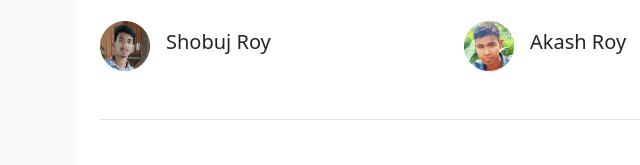
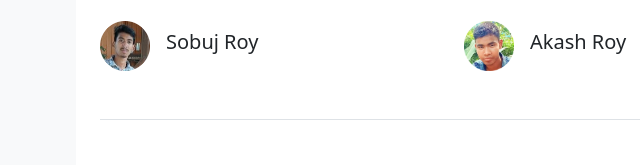
Before and after one commit to shuvornoy/leader-board-bootstrap, a plain HTML site: page index.html in a window 1280 px wide. Shown: the part 261-426 px from the top of the page, 6-646 px from the left. Drawn offline with nearby package versions, Linux system fonts and the light colour scheme.

Commit message:
name chang

```diff
--- a/index.html
+++ b/index.html
@@ -69,7 +69,7 @@
 
                     <div class="col-md-4 col-sm-6 d-flex align-items-center">
                         <img width="50" src="images/shobuj.png" alt="John Smith">
-                        <h5 class="ms-3">Shobuj Roy</h5>
+                        <h5 class="ms-3">Sobuj Roy</h5>
                     </div>
 
                     <div class="col-md-4 col-sm-6 d-flex align-items-center">
```
